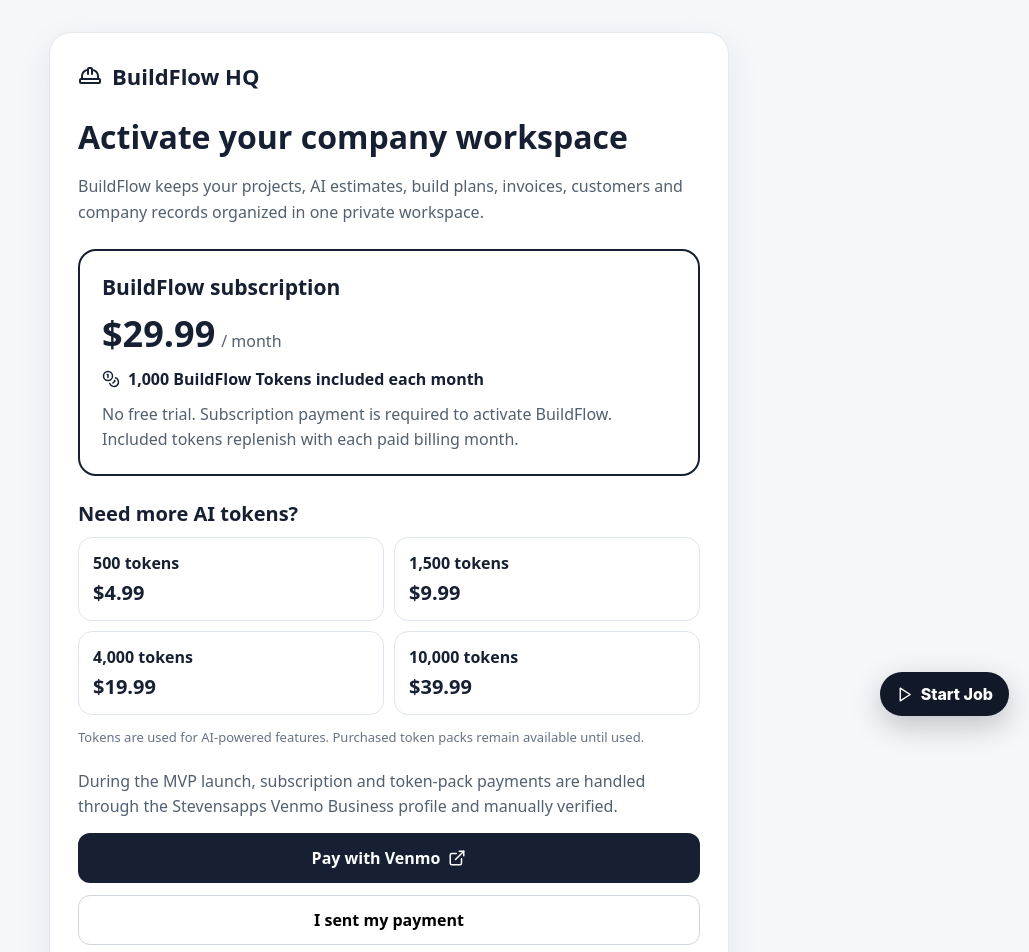
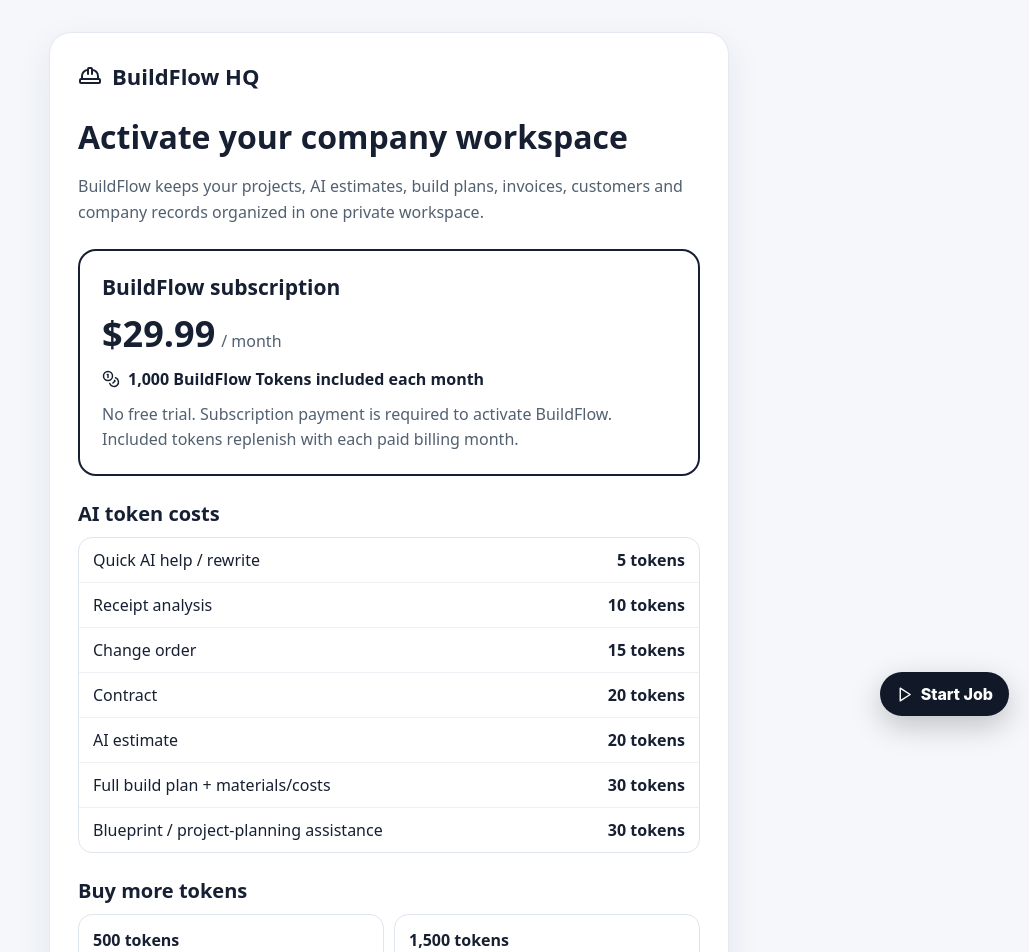
Before and after one commit to stevensapps-ash/-BuildFlowhq2, a Next.js app: page /subscribe in a window 1280 px wide. Shown: the top 952 px of the page, without its empty margins (251-1280 px from the left). Built offline with nearby package versions, Linux system fonts and the light colour scheme.

Commit message:
Add BuildFlow AI token costs to subscription page

```diff
--- a/app/subscribe/page.tsx
+++ b/app/subscribe/page.tsx
@@ -10,6 +10,15 @@ const TOKEN_PACKS=[
   {tokens:'1,500',price:'$9.99'},
   {tokens:'4,000',price:'$19.99'},
   {tokens:'10,000',price:'$39.99'},
+]
+const AI_COSTS=[
+  ['Quick AI help / rewrite','5'],
+  ['Receipt analysis','10'],
+  ['Change order','15'],
+  ['Contract','20'],
+  ['AI estimate','20'],
+  ['Full build plan + materials/costs','30'],
+  ['Blueprint / project-planning assistance','30'],
 ]
 
 export default function SubscribePage(){
@@ -27,11 +36,16 @@ export default function SubscribePage(){
         <p style={{margin:'12px 0 0',color:'#526070',lineHeight:1.55}}>No free trial. Subscription payment is required to activate BuildFlow. Included tokens replenish with each paid billing month.</p>
       </div>
 
-      <h2 style={{fontSize:20,margin:'24px 0 10px'}}>Need more AI tokens?</h2>
+      <h2 style={{fontSize:20,margin:'24px 0 10px'}}>AI token costs</h2>
+      <div style={{border:'1px solid #dfe5ed',borderRadius:14,overflow:'hidden'}}>
+        {AI_COSTS.map(([feature,cost],i)=><div key={feature} style={{display:'flex',justifyContent:'space-between',gap:16,padding:'11px 14px',borderTop:i?'1px solid #edf0f4':'none'}}><span>{feature}</span><strong>{cost} tokens</strong></div>)}
+      </div>
+
+      <h2 style={{fontSize:20,margin:'24px 0 10px'}}>Buy more tokens</h2>
       <div style={{display:'grid',gridTemplateColumns:'repeat(2,minmax(0,1fr))',gap:10}}>
         {TOKEN_PACKS.map(pack=><div key={pack.tokens} style={{border:'1px solid #dfe5ed',borderRadius:14,padding:14}}><strong>{pack.tokens} tokens</strong><div style={{fontSize:20,fontWeight:800,marginTop:5}}>{pack.price}</div></div>)}
       </div>
-      <p style={{fontSize:13,color:'#667386',lineHeight:1.5}}>Tokens are used for AI-powered features. Purchased token packs remain available until used.</p>
+      <p style={{fontSize:13,color:'#667386',lineHeight:1.5}}>Tokens are used only for AI-powered features. Purchased token packs remain available until used.</p>
 
       <p style={{margin:'22px 0 14px',color:'#526070',lineHeight:1.55}}>During the MVP launch, subscription and token-pack payments are handled through the Stevensapps Venmo Business profile and manually verified.</p>
       {!sent ? <>
```
